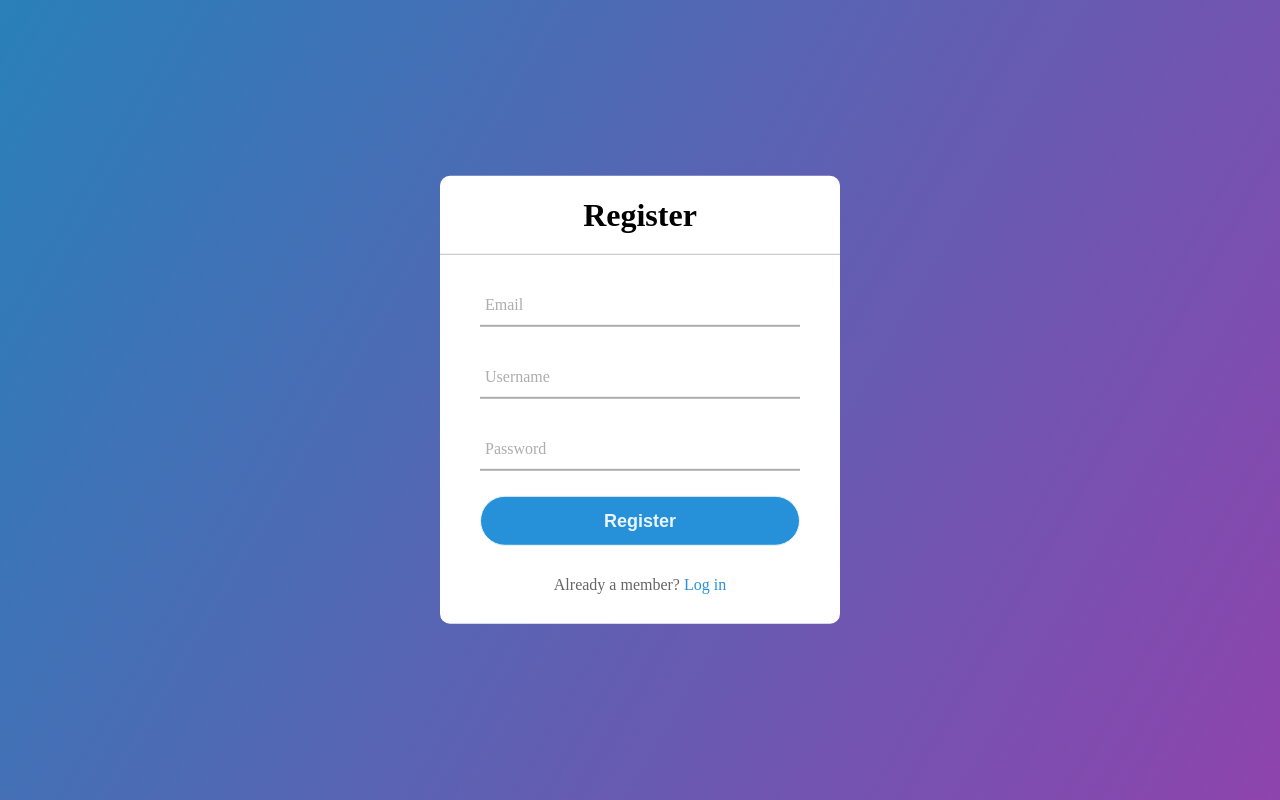
After one commit to F4TAM/SlutProjekt, a PHP site: page /Register2.php in a window 1280 px wide. The commit adds this page. Run offline with PHP 8.4, Linux system fonts and the light colour scheme.

Commit message:
Just styled
Just added a better look to admin.php and register2.php so now it all looks better.
You can now also navigate through the differents sites easy so it's starting to be more customer friendly

```diff
--- /dev/null
+++ b/register2.php
@@ -0,0 +1,33 @@
+<html lang="en" dir="ltr">
+  <head>
+    <meta charset="utf-8">
+    <title>Animated Register Form</title>
+    <link rel="stylesheet" href="login.css">
+  </head>
+  <body>
+    <div class="center">
+      <h1>Register</h1>
+      <form method="post" action="CreateAccount.php">
+        <div class="txt_field">
+            <input type="text" name="Email" maxlenght="64" required>
+            <span></span>
+            <label>Email</label>
+        </div>
+        <div class="txt_field">
+          <input type="text" name="Name" maxlenght="64" required>
+          <span></span>
+          <label>Username</label>
+        </div>
+        <div class="txt_field">
+          <input type="password" name="Password" maxlenght="32" required>
+          <span></span>
+          <label >Password</label>
+        </div>
+        <div class="pass"></div>
+        <input type="submit" value="Register">
+        <div class="signup_link">
+          Already a member? <a href="LogIn.php">Log in</a>
+        </div>
+      </form>
+    </div>
+</html>
```
Also changed, not shown: LogIn.php (+5 -2 lines), admin.php (+32 -1 lines), 1 other file.
